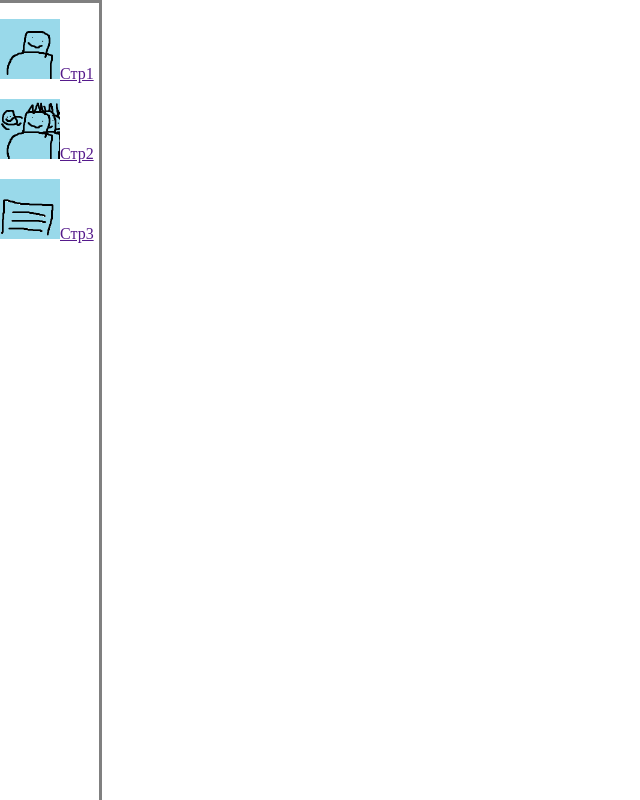
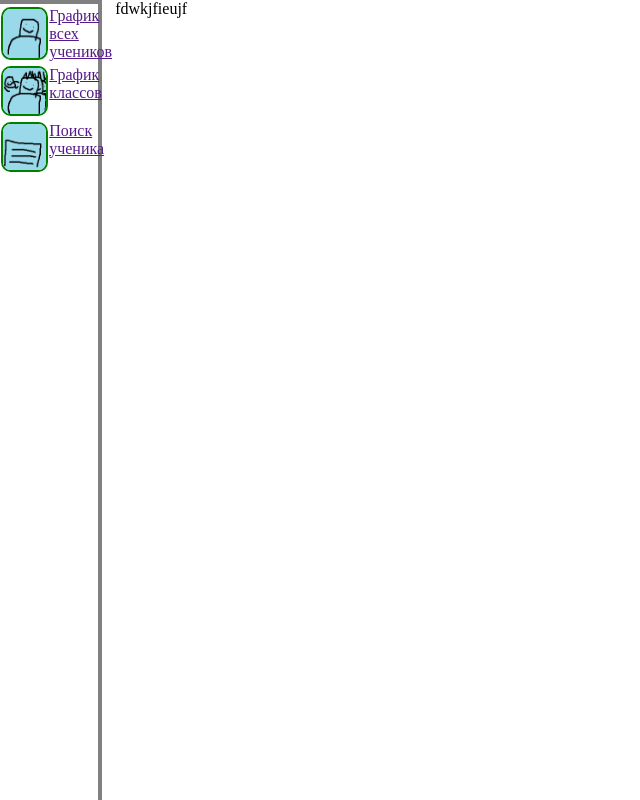
Before and after one commit to Dimmisc/Project, a Flask app: page / in a window 1280 px wide. Shown: the whole page, without its empty margins (0-640 px from the left). Run offline with Flask 3, Linux system fonts and the light colour scheme.

Commit message:
Some i have done

```diff
--- a/static/styles/panel.css
+++ b/static/styles/panel.css
@@ -2,15 +2,38 @@ body {
     padding: 0%;
     margin: 0%;
 }
-.ic {
-    font-size: 20px;
+.flx {
+    display: flex;
+}
+.grd {
+    display: grid;
+    grid-template-columns: 100% 0%;
+    grid-template-rows: auto;
+}
+.pt {
+    padding: 0%;
+    margin-top: 5%;
+    margin-left: 0%;
+    margin-bottom: 0%;
+    margin-right: 0%;
+}
+.lf {
+    float: left;
+}
+.inl {
+    display: inline;
 }
 .icon {
-    width:60px;
-    height: 60px;
+    width: 90%;
+    height: 90%;
+    border: 0.3vh solid green;
+    border-radius: 20%;
 }
 .desc{
+    margin: 0%;
+    padding: 0%;
     visibility: hidden;
+    font-size: 2vb;
 }
 .view {
     display: flex;
@@ -29,18 +52,39 @@ body {
 }
 .panel:hover ~ .content{
     float: right;
+    display: flex;
     width: 91%;
 }
+.panel:hover .icon{
+    border: 0.3vh solid green;
+    border-radius: 20%;
+}
+.panel:hover .grd{
+    display: grid;
+    grid-template-columns: 50% 50%;
+    grid-auto-rows: minmax(0, auto);
+}
 .panel:hover .desc{
+    margin: 0%;
+    padding: 0%;
     visibility: visible;
+    font-size: 2vb;
+}
+.panel:hover .pt{
+    padding: 1%;
+    margin-top: 2.5%;
+    margin-left: 0%;
+    margin-bottom: 0%;
+    margin-right: 0%;
 }
 .content {
     float: right;
     width: 96%;
+    display: flex;
 
 }
 .border {
-    border-right: 3px solid gray;
-    border-top: 3px solid gray;
+    border-right: 0.5vh solid gray;
+    border-top: 0.5vh solid gray;
     height: 200vh;
 }
--- a/templates/panel.html
+++ b/templates/panel.html
@@ -9,12 +9,33 @@
 <body>
     <div class="panel">
         <div class="border">
-                <p><img src="/static/icons/1.png" class="icon"></img><a href="" class="desc">Стр1</a></p>
-                <p><img src="/static/icons/21.png" class="icon"></img><a href="" class="desc">Стр2</a></p>
-                <p><img src="/static/icons/3.png" class="icon"></img><a href="" class="desc">Стр3</a></p>
+            <div class="panel-pading">
+                <div class="">
+                    <div class="grd pt">
+                        <a href="" class=""><img src="/static/icons/1.png" class="icon"></img></a>
+                        <a href="" class="desc item2">График всех учеников </a>
+                    </div>
+                </div>
+                <div class="">
+                    <div class="grd pt">
+                        <a href="" class=""><img src="/static/icons/2.png" class="icon"></img></a>
+                        <a href="" class="desc item2">График классов </a>
+                    </div>
+                </div>
+                <div class="">
+                    <div class="grd pt">
+                        <a href="" class=""><img src="/static/icons/3.png" class="icon"></img></a>
+                        <a href="" class="desc item2">Поиск ученика </a>
+                    </div>
+                </div>
+            </div>
         </div>
     </div>
+
     <div class="content">
+        <div class="border--__--gay">
+            fdwkjfieujf
+        </div>
         {% block content %} {% endblock %}
     </div>
 </body>
```
Also changed, not shown: static/icons/2.png (renamed from static/icons/21.png).
